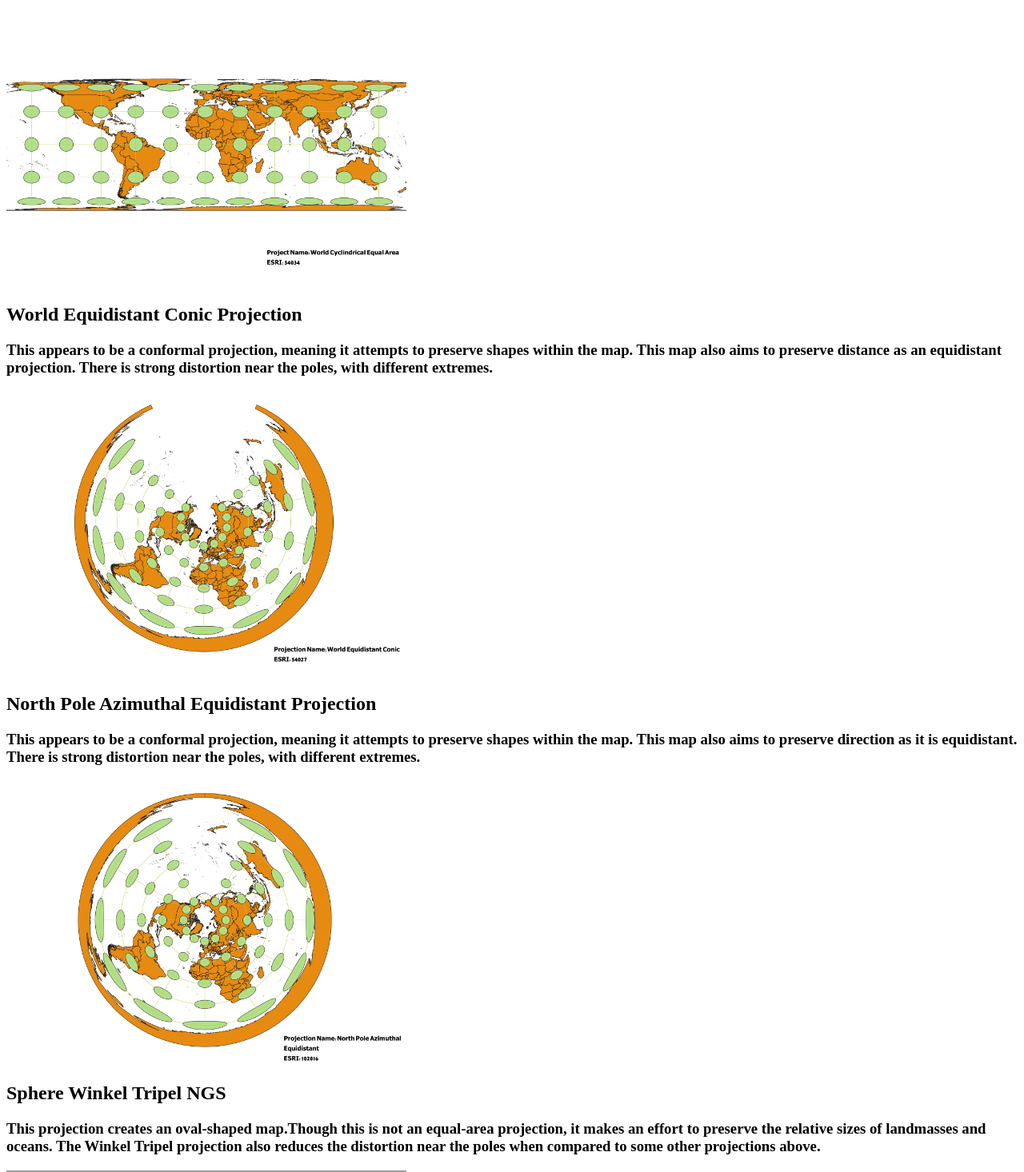
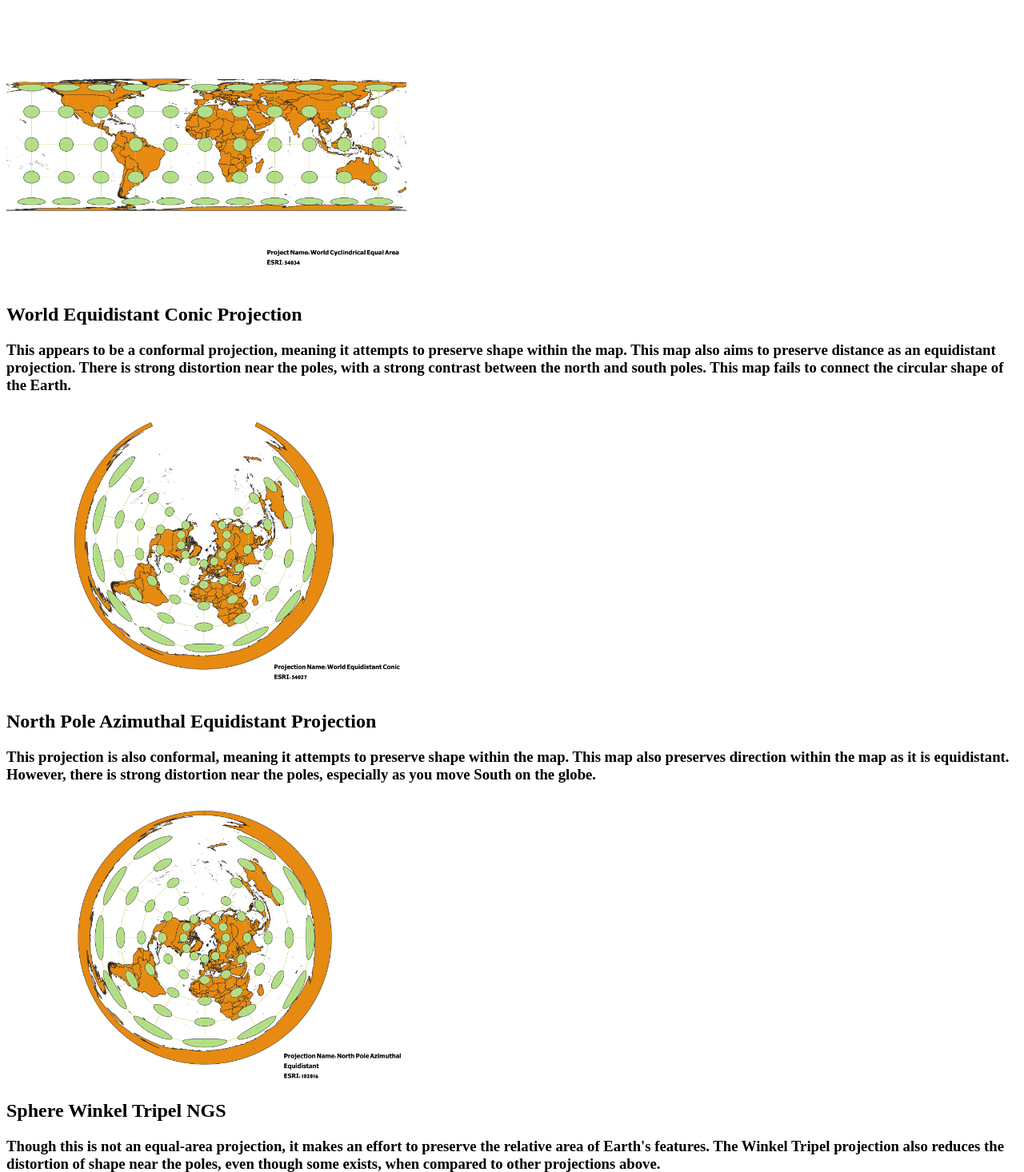
Before and after one commit to tkylie32/geog370projections, a plain HTML site: page Worldprojections/Worldprojections/worldprojections.html in a window 1280 px wide. Shown: the part 2238-3704 px from the top of the page at 80% size. Drawn offline with Linux system fonts and the light colour scheme; grey boxes are pictures that could not be loaded; files whose address does not match are found by name.

Commit message:
Update worldprojections.html

```diff
--- a/Worldprojections/Worldprojections/worldprojections.html
+++ b/Worldprojections/Worldprojections/worldprojections.html
@@ -22,12 +22,12 @@
     <img src=".//maps/54043.png" alt="Aitoff" width='500px'>
     </a>
     <h2>WGS 84 Pseudo-Mercator Projection</h2>
-    <h3>The Mercator projection’s indicatrices are circles because it is a conformal projection, meaning it preserves shapes. However, the Mercator projection doesn't preserve area and size correctly, especially as you get closer to the poles.</h3>
+    <h3>The Mercator projection’s indicatrices are circles because it is a conformal projection, meaning it preserves shapes. However, the Mercator projection doesn't preserve area and size well, especially as you get closer to the poles.</h3>
     <a href="./maps/EPSG_3857.png">
     <img src="./maps/EPSG_3857.png" alt="3857" width='500px'>
     </a>
     <h2>Sphere Winkle 1 Projection</h2>
-    <h3>Like the Aitoff projection this projection creates an oval-shaped map. This map is not an equal-area projection, but it makes an effort to preserve the relative sizes of landmasses and oceans. Distortion increases as you get closer to the poles.</h3>
+    <h3>Like the Aitoff projection this projection creates an oval-shaped map. This map is not an equal-area projection, but it makes an effort to preserve the relative area of landmasses and oceans. The distortion of shape and area increases as you get closer to the poles and the East/West edges of the map.</h3>
     <a href="./maps/ESRI_53018.png">
     <img src="./maps/ESRI_53018.png" alt="53018" width='500px'>
     </a>
@@ -38,17 +38,17 @@
     </a>
 </a>
 <h2>World Equidistant Conic Projection</h2>
-<h3>This appears to be a conformal projection, meaning it attempts to preserve shapes within the map. This map also aims to preserve distance as an equidistant projection. There is strong distortion near the poles, with different extremes.</h3>
+<h3>This appears to be a conformal projection, meaning it attempts to preserve shape within the map. This map also aims to preserve distance as an equidistant projection. There is strong distortion near the poles, with a strong contrast between the north and south poles. This map fails to connect the circular shape of the Earth.</h3>
 <a href="./maps/ESRI_54027.png">
 <img src="./maps/ESRI_54027.png" alt="54027" width='500px'>
 </a>
 <h2>North Pole Azimuthal Equidistant Projection</h2>
-<h3>This appears to be a conformal projection, meaning it attempts to preserve shapes within the map. This map also aims to preserve direction as it is equidistant. There is strong distortion near the poles, with different extremes.</h3>
+<h3>This projection is also conformal, meaning it attempts to preserve shape within the map. This map also preserves direction within the map as it is equidistant. However, there is strong distortion near the poles, especially as you move South on the globe.</h3>
 <a href="./maps/ESRI_102016.png">
 <img src="./maps/ESRI_102016.png" alt="102016" width='500px'>
 </a>
 <h2>Sphere Winkel Tripel NGS</h2>
-<h3>This projection creates an oval-shaped map.Though this is not an equal-area projection, it makes an effort to preserve the relative sizes of landmasses and oceans. The Winkel Tripel projection also reduces the distortion near the poles when compared to some other projections above.</h3>
+<h3>Though this is not an equal-area projection, it makes an effort to preserve the relative area of Earth's features. The Winkel Tripel projection also reduces the distortion of shape near the poles, even though some exists, when compared to other projections above.</h3>
 <a href="./maps/ESRI_53042NEW.png">
 <img src="./maps/ESRI_53042NEW.png" alt="53042" width='500px'>
 </a>
```
